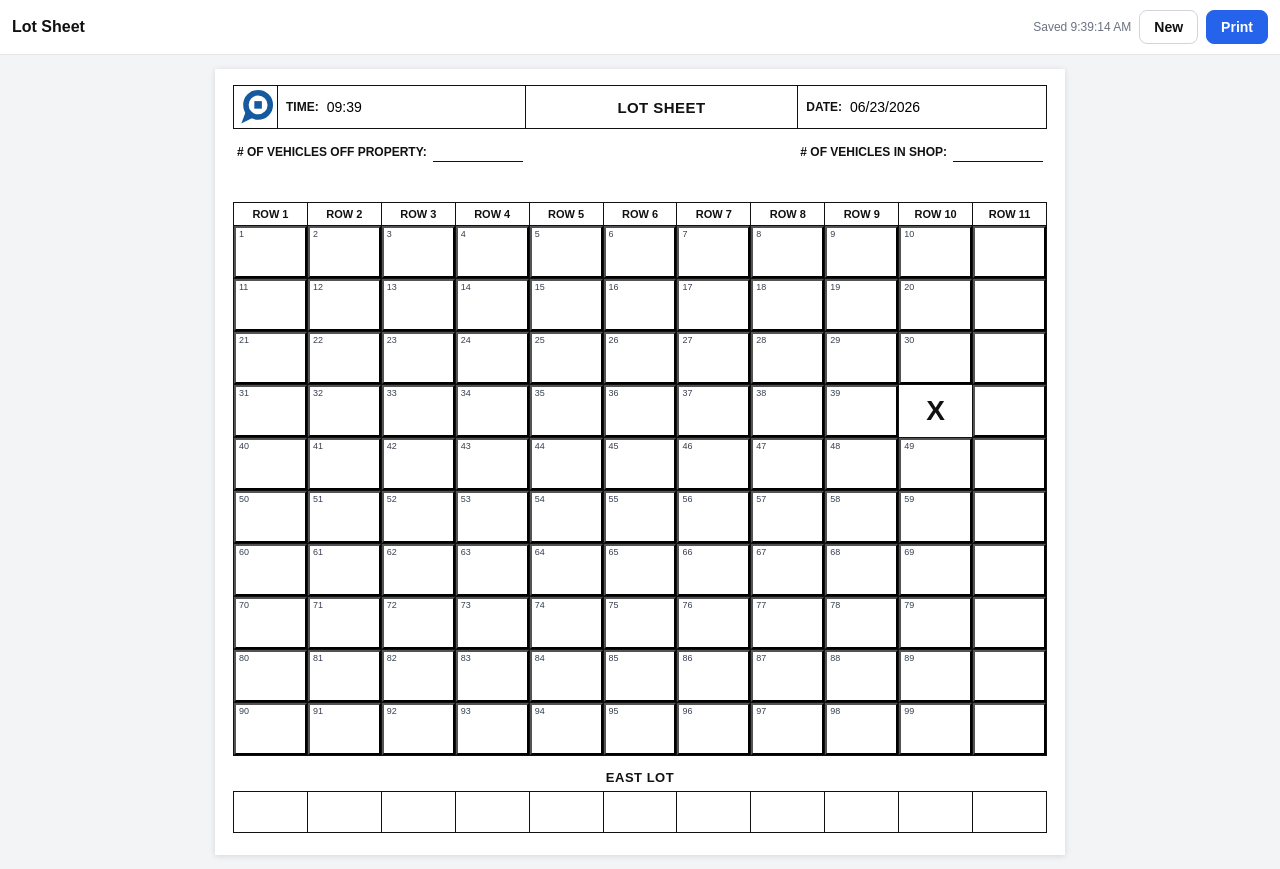
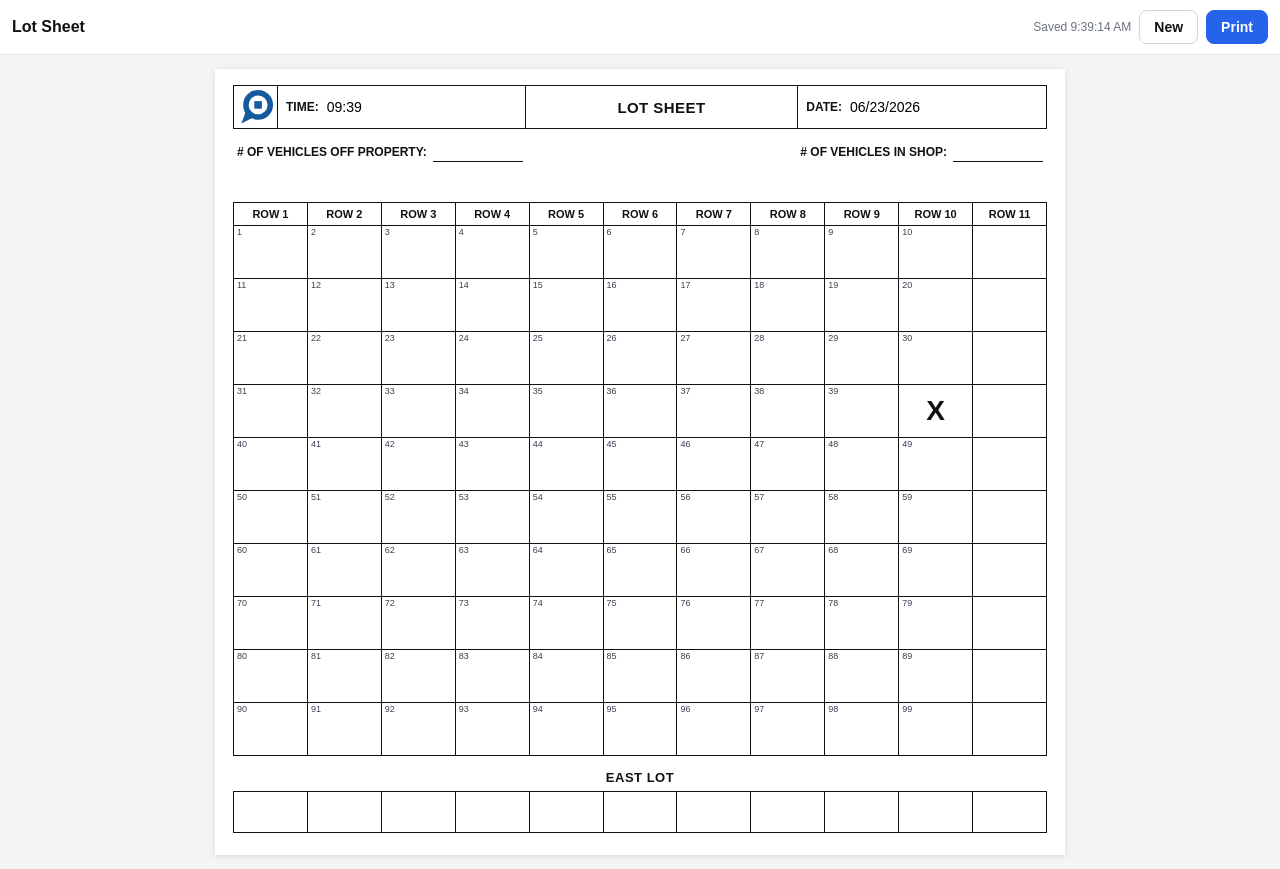
Before and after one commit to bedcomfy/lotsheet, a Next.js app: page / in a window 1280 px wide. Built offline with nearby package versions, Linux system fonts and the light colour scheme.

Commit message:
Reset default button border on cells so all gridlines are a uniform 1px

```diff
--- a/app/globals.css
+++ b/app/globals.css
@@ -219,6 +219,10 @@ button {
   position: relative;
   min-height: 52px;
   background: var(--paper);
+  border: none; /* reset the default <button> border so only the 1px gridline shows */
+  border-radius: 0;
+  -webkit-appearance: none;
+  appearance: none;
   display: flex;
   align-items: center;
   justify-content: center;
```
